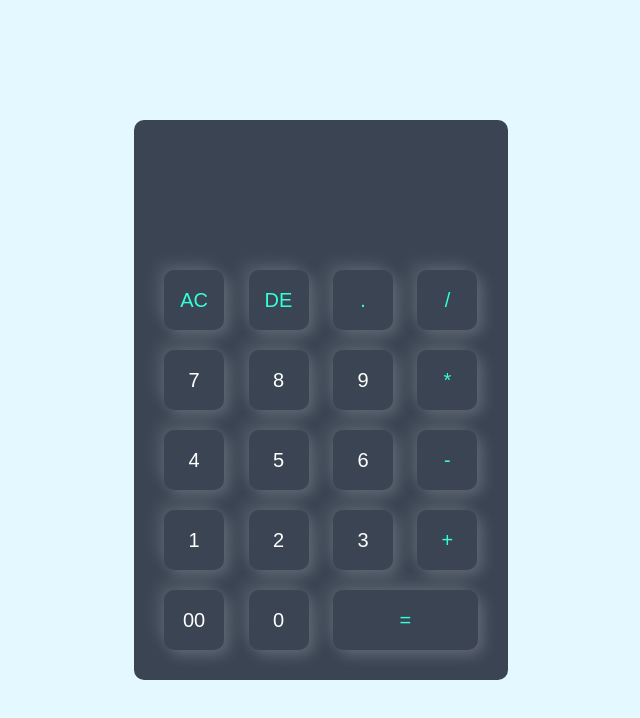
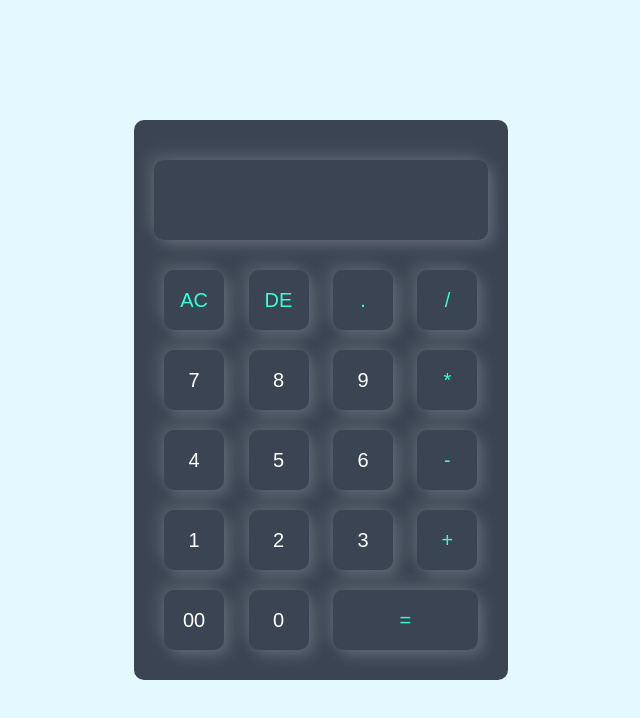
Before and after one commit to ShaownChowdhury/project-calculator, a plain HTML site: page index.html in a window 1280 px wide. Shown: the whole page, without its empty margins (319-959 px from the left). Drawn offline with Linux system fonts and the light colour scheme.

Commit message:
calculator using html,css,js

```diff
--- a/style.css
+++ b/style.css
@@ -35,6 +35,9 @@ form .display{
     display: flex;
     justify-content: flex-end;
     margin: 20px 0;
+    box-shadow: -8px -8px 15px rgba(255,255,255,0.1),5px 5px 15px rgba(255,255,255,0.2);
+    border-radius: 10px;
+
 }
 form .display input{
     text-align: right;
```
